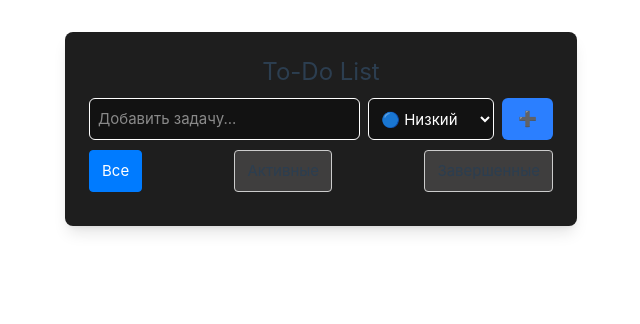
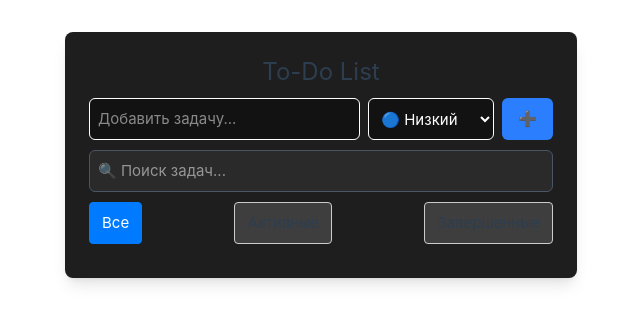
Before and after one commit to sobol4156/super-to-do-list, a Vue app: page / in a window 1280 px wide. Shown: the top 324 px of the page, without its empty margins (319-959 px from the left). Built offline with nearby package versions, Linux system fonts and the light colour scheme; the HTML template or start-up script is replaced by a standard one.

Commit message:
feat: added search tasks

```diff
--- a/src/views/HomeView.vue
+++ b/src/views/HomeView.vue
@@ -6,14 +6,26 @@ import TaskFilters from '@/components/TaskFilters.vue'
 import { useTaskStore } from '@/store/taskStore'
 
 const taskStore = useTaskStore()
+const searchQuery = ref('')
 
 const filter = ref<'all' | 'active' | 'completed'>('all')
 
 const filteredTasks = computed(() => {
-  if (filter.value === 'completed')
-    return taskStore.tasks.filter((task) => task.completed).reverse()
-  if (filter.value === 'active') return taskStore.tasks.filter((task) => !task.completed)
-  return taskStore.tasks
+  let tasks = taskStore.tasks
+
+  if (filter.value === 'completed') {
+    tasks = tasks.filter((task) => task.completed).reverse()
+  } else if (filter.value === 'active') {
+    tasks = tasks.filter((task) => !task.completed)
+  }
+
+  if (searchQuery.value.trim()) {
+    tasks = tasks.filter((task) =>
+      task.text.toLowerCase().includes(searchQuery.value.toLowerCase())
+    )
+  }
+
+  return tasks
 })
 </script>
 
@@ -25,6 +37,13 @@ const filteredTasks = computed(() => {
 
     <TaskInput />
 
+    <input
+      v-model="searchQuery"
+      type="text"
+      placeholder="🔍 Поиск задач..."
+      class="p-2 bg-[#2a2a2a] text-white border border-gray-600 rounded-md outline-none focus:ring-2 focus:ring-blue-500 transition"
+    />
+
     <TaskFilters v-model="filter" />
 
     <ul class="flex flex-col gap-[8px]">
```
